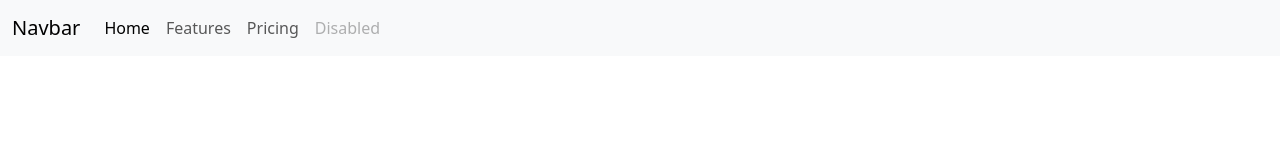
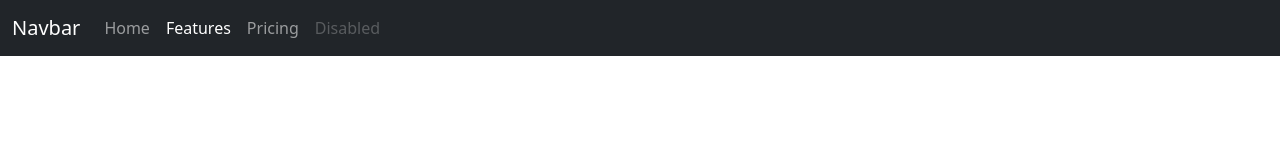
Before and after one commit to sineaddoherty5/bootstrap-worksheets, a plain HTML site: page index.html in a window 1280 px wide. Drawn offline with Linux system fonts and the light colour scheme.

Commit message:
Update index.html

```diff
--- a/index.html
+++ b/index.html
@@ -25,7 +25,7 @@
 
     <!-- I forgot to have you put the header in, so you get this on on me -->
 
-    <nav class="navbar navbar-expand-lg bg-body-tertiary">
+    <nav class="navbar navbar-dark bg-dark navbar-expand-lg">
         <div class="container-fluid">
           <a class="navbar-brand" href="#">Navbar</a>
           <button class="navbar-toggler" type="button" data-bs-toggle="collapse" data-bs-target="#navbarNav" aria-controls="navbarNav" aria-expanded="false" aria-label="Toggle navigation">
@@ -34,10 +34,10 @@
           <div class="collapse navbar-collapse" id="navbarNav">
             <ul class="navbar-nav">
               <li class="nav-item">
-                <a class="nav-link active" aria-current="page" href="#">Home</a>
+                <a class="nav-link" href="#">Home</a>
               </li>
               <li class="nav-item">
-                <a class="nav-link" href="#">Features</a>
+                <a class="nav-link active" aria-current="page" href="#">Features</a>
               </li>
               <li class="nav-item">
                 <a class="nav-link" href="#">Pricing</a>
```
